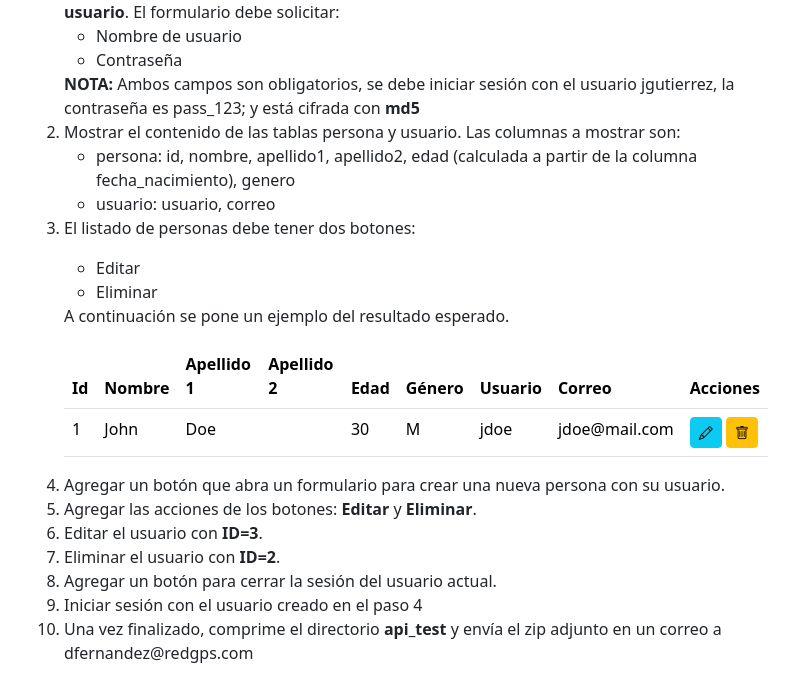
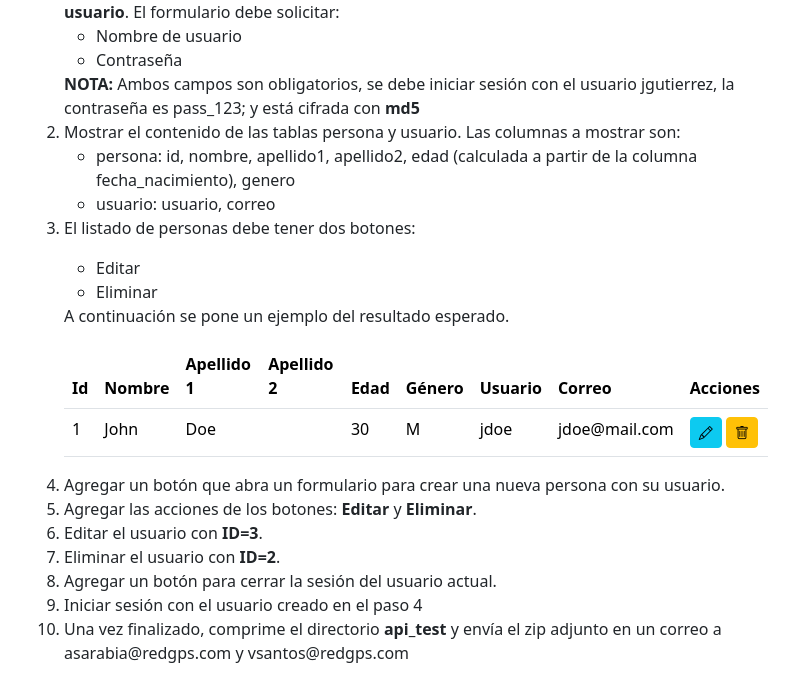
Before and after one commit to osegura01/api_test, a plain HTML site: page www/index.html in a window 1280 px wide. Shown: the part 240-921 px from the top of the page, without its empty margins (240-1039 px from the left). Drawn offline with nearby package versions, Linux system fonts and the light colour scheme.

Commit message:
Update index.html
Se cambian los correos de RH a los que se debe mandar la prueba

```diff
--- a/www/index.html
+++ b/www/index.html
@@ -93,7 +93,7 @@
             <li>Eliminar el usuario con <strong>ID=2</strong>.</li>
             <li>Agregar un botón para cerrar la sesión del usuario actual.</li>
             <li>Iniciar sesión con el usuario creado en el paso 4</li>
-            <li>Una vez finalizado, comprime el directorio <strong>api_test</strong> y envía el zip adjunto en un correo a dfernandez@redgps.com</li>
+            <li>Una vez finalizado, comprime el directorio <strong>api_test</strong> y envía el zip adjunto en un correo a asarabia@redgps.com y vsantos@redgps.com</li>
           </ol>
         </div>
         <div class="col-2"></div>
```
